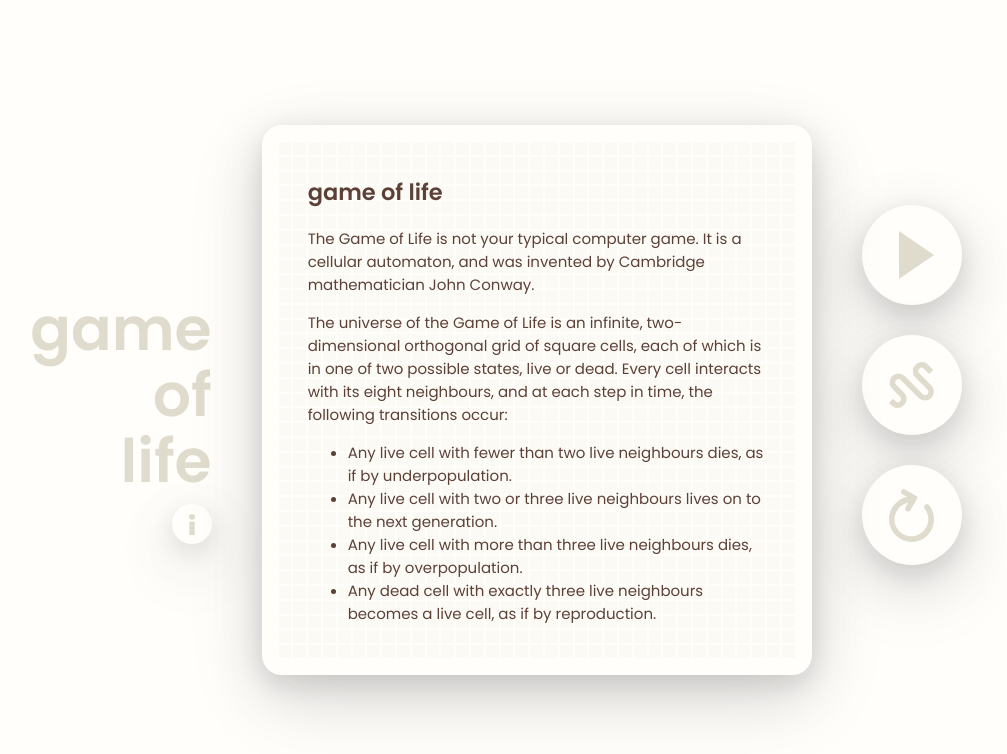
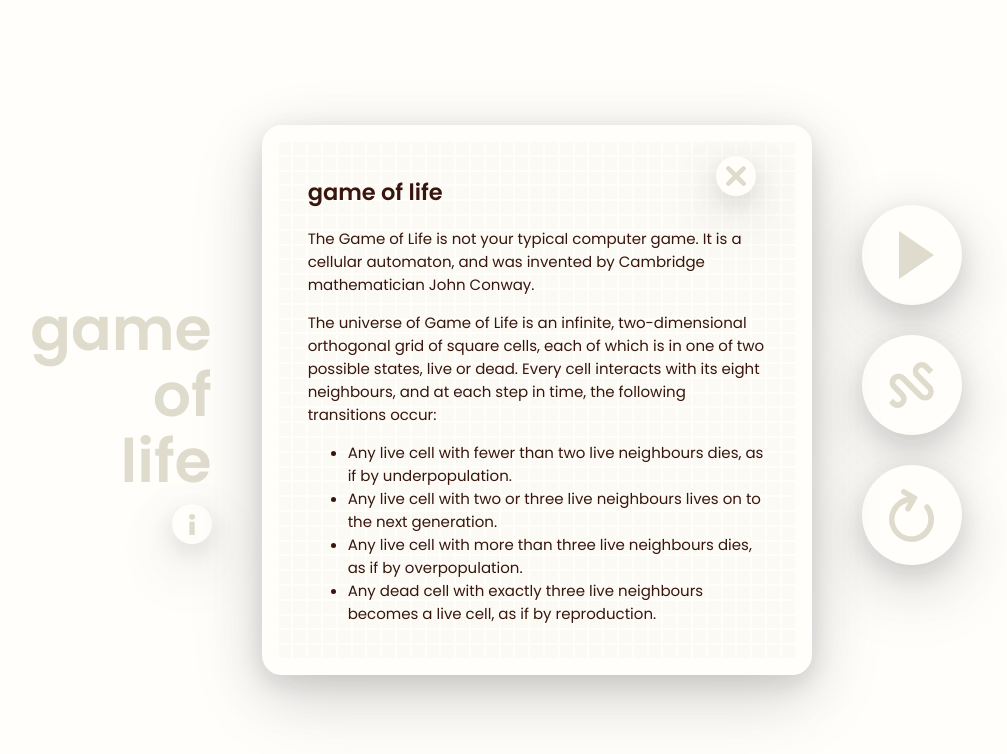
Before and after one commit to menchu123/W02WCH-menchu-marin, a website: page index.html in a window 1280 px wide. Shown: the whole page, without its empty margins (119-1126 px from the left). Drawn offline with Linux system fonts and the light colour scheme.

Commit message:
Added close button to modal

```diff
--- a/index.html
+++ b/index.html
@@ -22,6 +22,7 @@
         <main>
             <section class="game">
                 <div class="info-modal">
+                    <div class="button button--close-modal" onclick=""></div>
                     <h2 class="info-modal__header">game of life</h2>
                     <p class="info-modal__info">
                         The Game of Life is not your typical computer game. It
@@ -29,7 +30,7 @@
                         mathematician John Conway.
                     </p>
                     <p class="info-modal__info">
-                        The universe of the Game of Life is an infinite,
+                        The universe of Game of Life is an infinite,
                         two-dimensional orthogonal grid of square cells, each of
                         which is in one of two possible states, live or dead.
                         Every cell interacts with its eight neighbours, and at
--- a/styles.css
+++ b/styles.css
@@ -158,18 +158,33 @@ h1 {
 
 .info-modal {
     position: absolute;
-    background-color: var(--bg-color);
+    background-color: rgb(255, 254, 250, 0.8);
     height: 100%;
     width: 100%;
     padding: 15px 30px;
     font-size: 15px;
-    opacity: 0.8;
     display: block;
     font-family: "Poppins", sans-serif;
     color: #38160d;
     overflow: scroll;
 }
 
-/* .info-modal__header {
+.button--close-modal {
+    cursor: pointer;
+    width: 40px;
+    height: 40px;
+    background-color: var(--bg-color);
+    box-shadow: var(--shadow);
+    border-radius: 50%;
+    margin-right: 50px;
+    background-image: url(img/close.svg);
+    background-repeat: no-repeat;
+    background-size: 50%;
+    background-position: center;
+    position: absolute;
+    right: -10px;
+}
 
-} */
+.button--close-modal:hover {
+    background-image: url(img/close\ active.svg);
+}
```
Also changed, not shown: img/close active.svg (added), img/close.svg (added).
